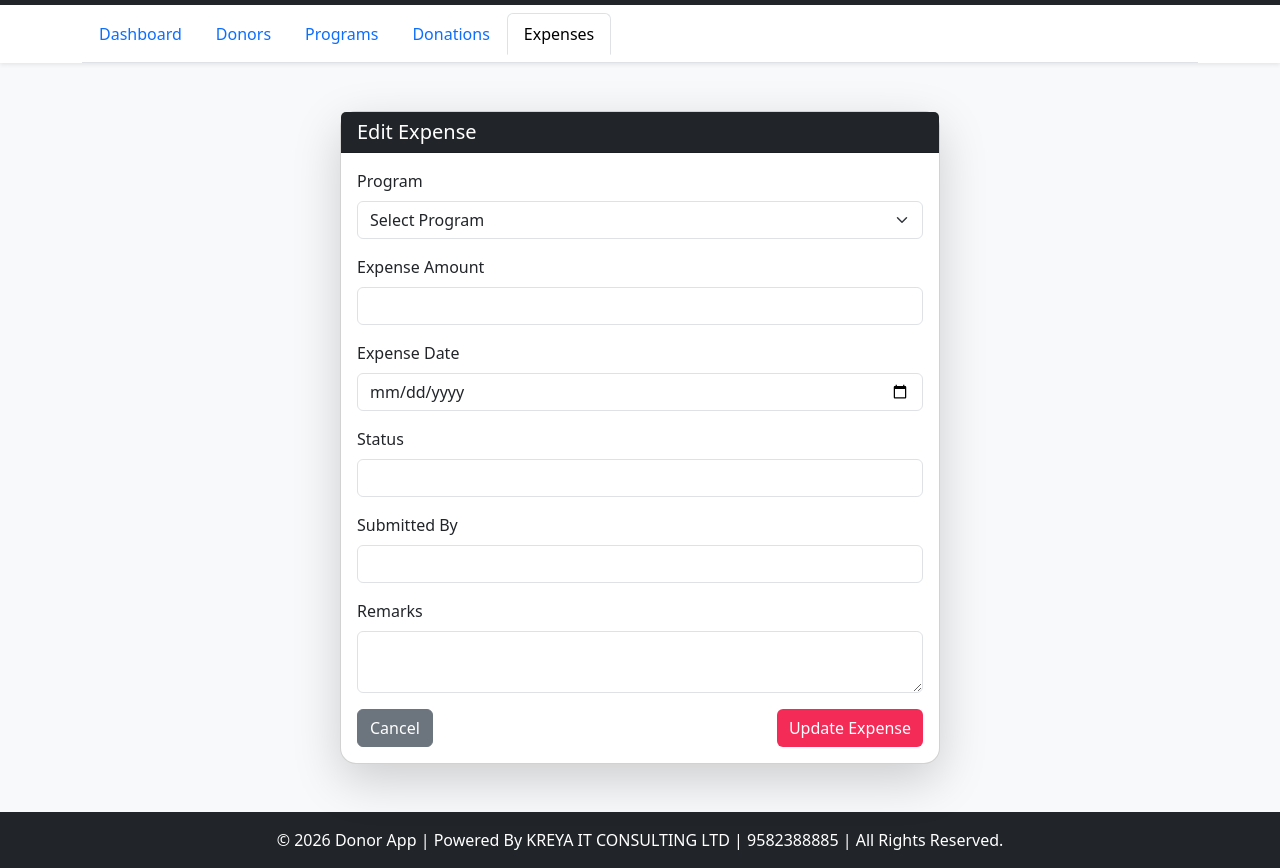
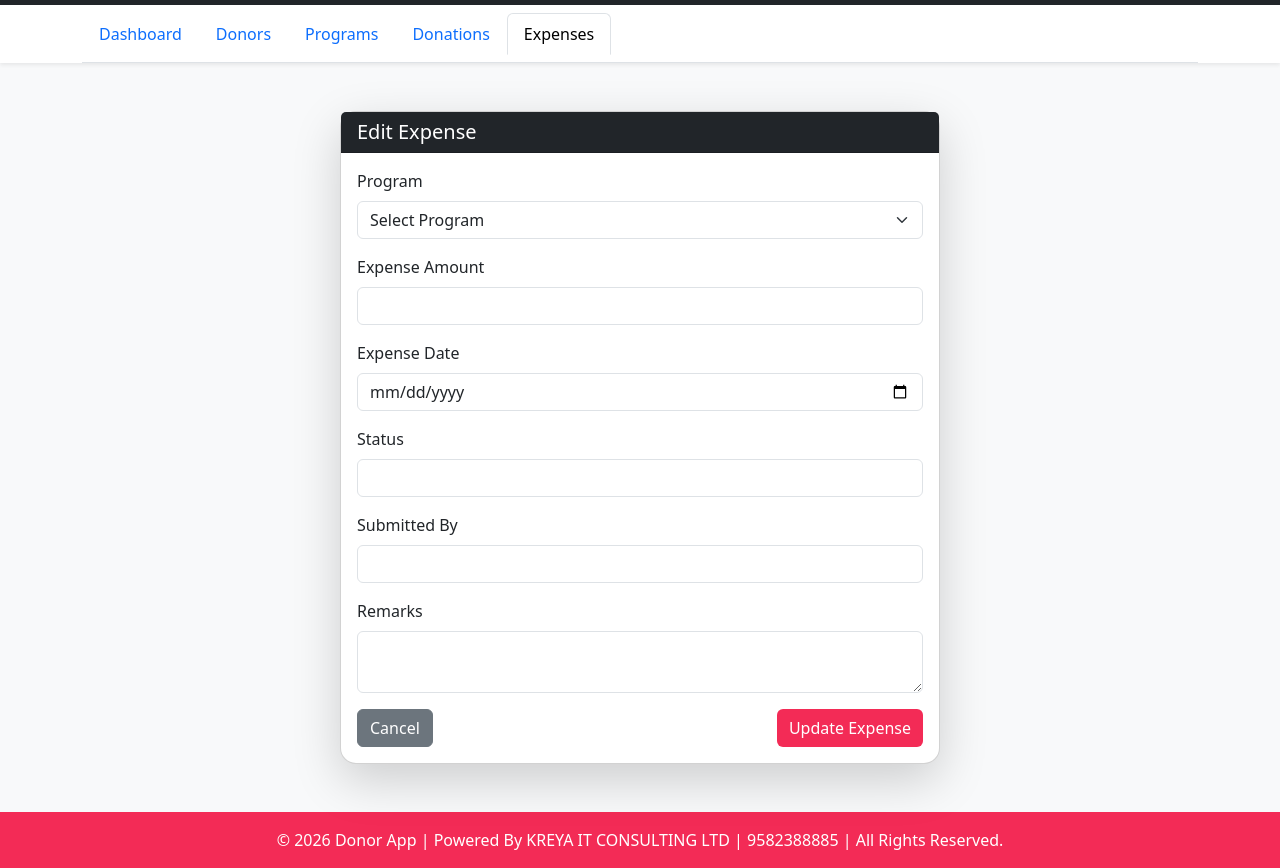
Before and after one commit to amulbaranwalji/SahajyogaDonation, a website: page views/edit-expense.html in a window 1280 px wide. Shown: the part 61-929 px from the top of the page. Drawn offline with nearby package versions, Linux system fonts and the light colour scheme; no server answers.

Commit message:
Update edit-expense.html

```diff
--- a/views/edit-expense.html
+++ b/views/edit-expense.html
@@ -19,6 +19,9 @@
 }
 .btn-primary:hover {
   background-color: #d92148;
+}
+.custom-footer {
+  background-color: #F32B56;
 }
 
 </style>
@@ -141,7 +144,7 @@
 </main>
 
 <!-- ✅ FOOTER -->
-<footer class="bg-dark text-white text-center py-3 mt-auto">
+<footer class="custom-footer text-white text-center py-3 mt-auto">
 © 2026 Donor App | Powered By KREYA IT CONSULTING LTD | 9582388885 | All Rights Reserved.
 </footer>
 
```
